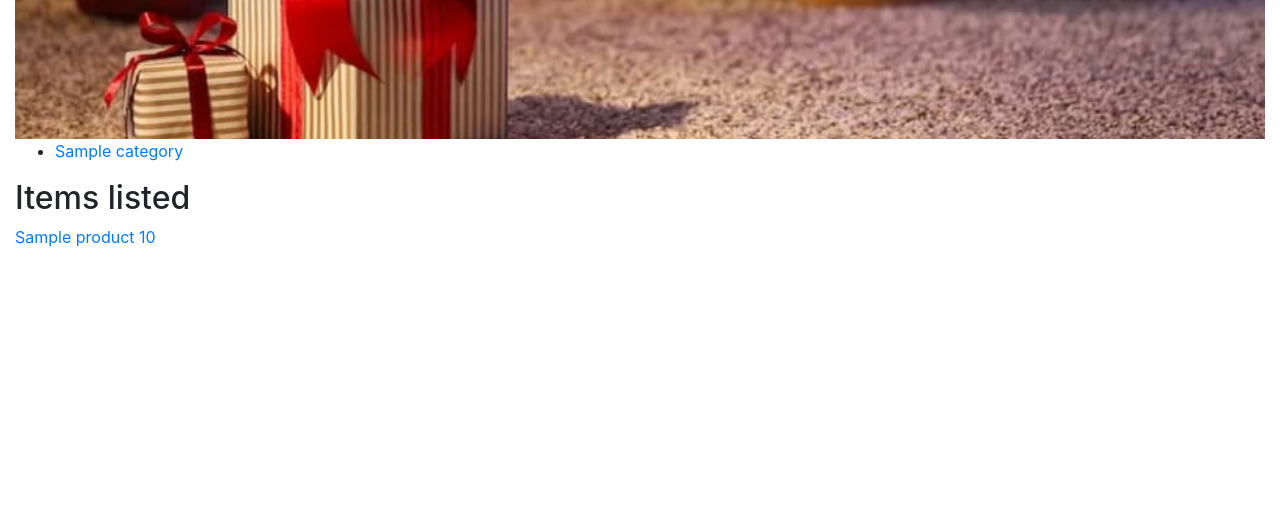
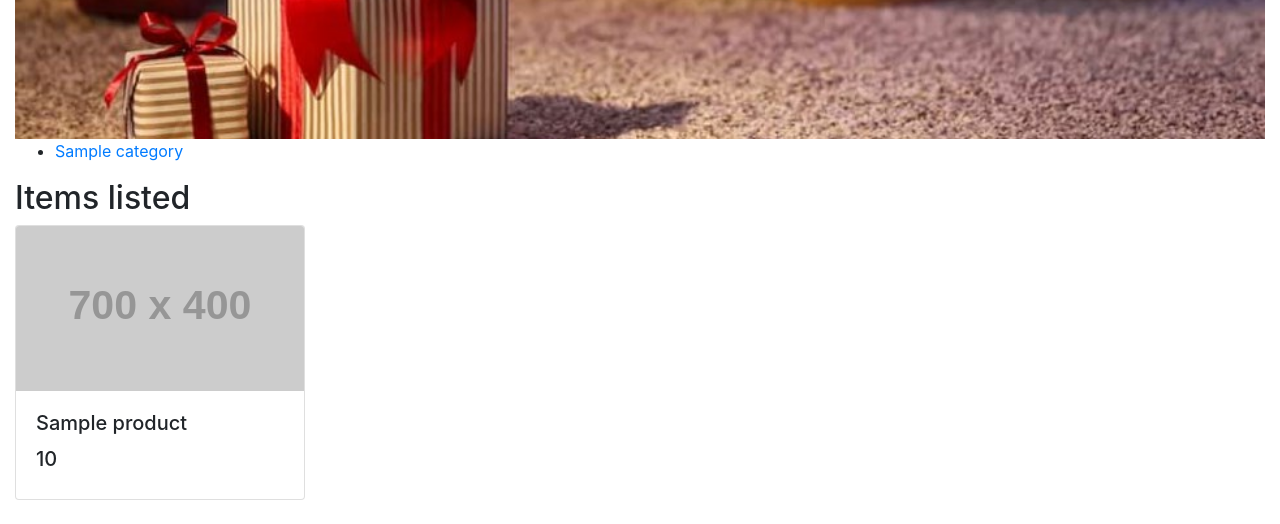
Before and after one commit to Code-Institute-Submissions/SegzAyo-SegzAyo-Online_MarketPlace2_AprResub, a Flask app: template templates/products.html in a window 1280 px wide. Shown: the part 461-985 px from the top of the page. Before the commit the page ends 708 px from the top, so only its background shows below. Run offline with Flask 2, Linux system fonts and the light colour scheme; the template is opened without the code that fills it: most values are stand-ins (such as "Sample title", 1, 10 or a date in 2020); grey boxes labelled with a size stand in for pictures from a placeholder-image service; parts of the project's set-up code (start-up, migrations or seed data) failed here and were passed over; some libraries are stand-ins or nearby versions; some web fonts are replaced.

Commit message:
home page styling WIP

```diff
--- a/static/css/style.css
+++ b/static/css/style.css
@@ -23,7 +23,7 @@
 .baseContainer {
     text-align: center;
     height: 600px;
-    background-image: url("../../images/presents-under-tree.jpg");
+    background-image: url("../static/images/presents-under-tree.jpg");
     background-size: cover;
     background-position: center;
 
--- a/templates/products.html
+++ b/templates/products.html
@@ -18,8 +18,20 @@
 	<h2>Items listed</h2>
 	{% for product in products %}
 	<a href="#">
-		{{product.product_name}}
-		{{product.product_price}}
+		<div class="row">
+            <div class="col-lg-3 col-sm-6 mb-4">
+                <div class="card h-100">
+                    <a href="#"><img class="card-img-top" src="http://placehold.it/700x400" alt=""></a>
+                    <div class="card-body">
+                        <h5 class="card-title">
+                            {{product.product_name}}
+                        </h5>
+                        <h5>
+                        {{product.product_price}}</h5>
+                    </div>
+                </div>
+            </div>
+    </div>
 	</a>
 	{% endfor %}
 
@@ -35,3 +47,20 @@
 	</div>
 </div>
 {% endblock %}
+
+
+
+<!---
+<div class="row">
+        <div class="col-lg-4 col-sm-6 mb-4">
+            <div class="card h-100">
+                <a href="#"><img class="card-img-top" src="http://placehold.it/700x400" alt=""></a>
+                <div class="card-body">
+                    <h4 class="card-title">
+                        {product.product_name}}
+		                {{product.product_price}}
+                    </h4>
+                </div>
+            </div>
+        </div>
+    </div>  --->
```
Also changed, not shown: static/images/presents-under-tree.jpg (renamed from images/presents-under-tree.jpg).
